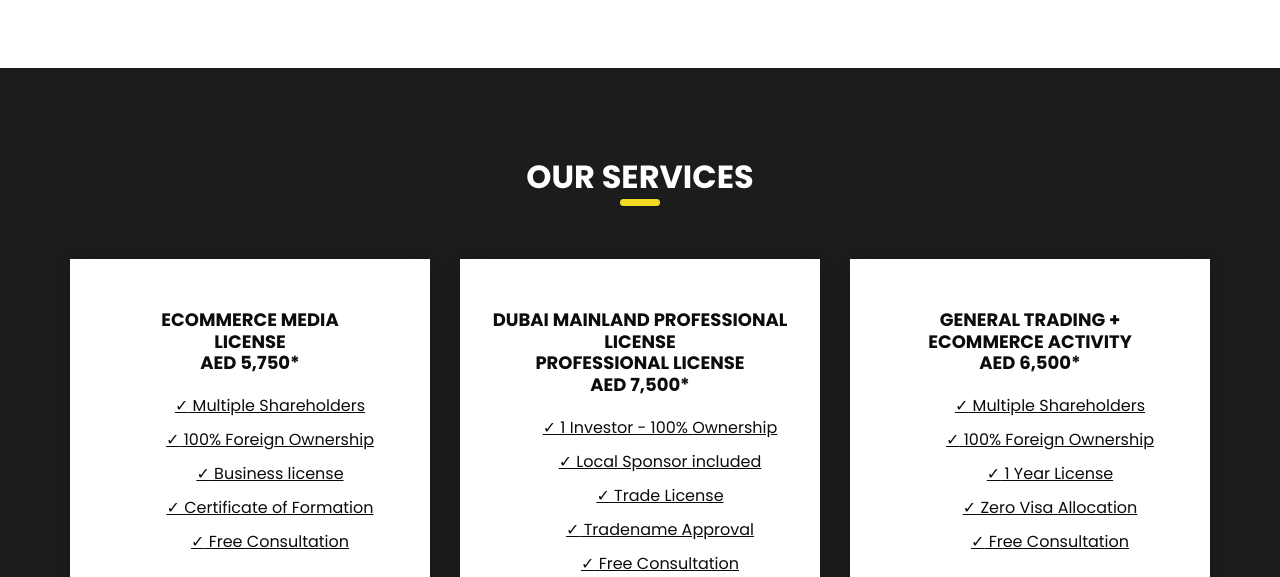
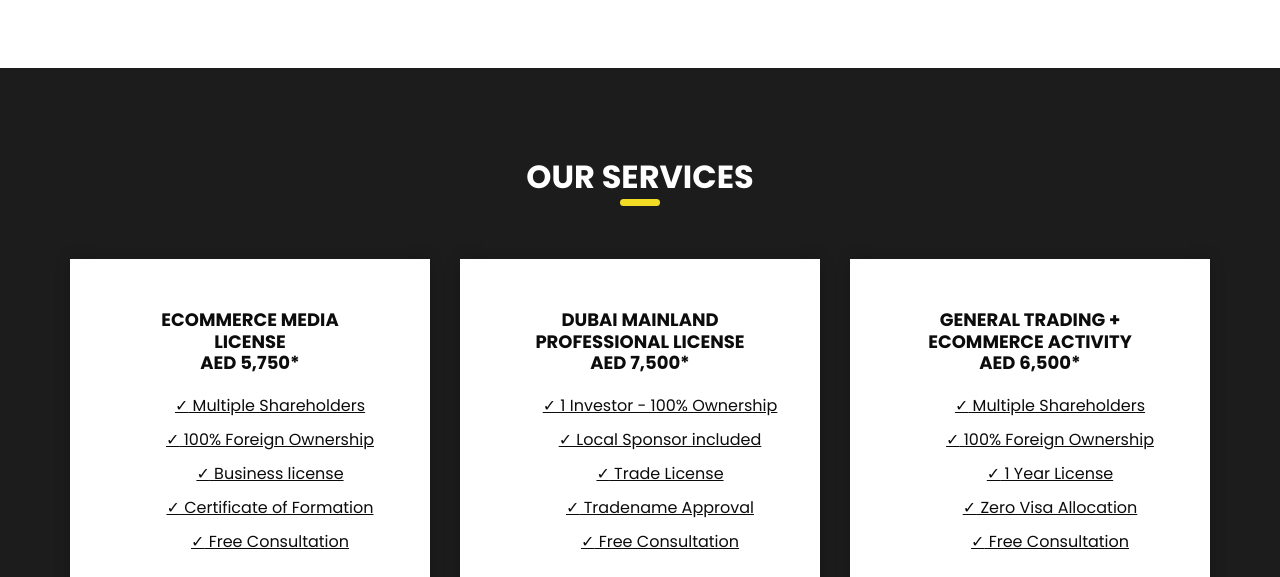
Before and after one commit to Raziq7/globalincorporation, a plain HTML site: page index.html in a window 1280 px wide. Shown: the part 1351-1928 px from the top of the page. Drawn offline with nearby package versions, Linux system fonts and the light colour scheme.

Commit message:
first commit 1

```diff
--- a/index.html
+++ b/index.html
@@ -323,7 +323,7 @@ Free Consultation          </li>
             </div>
             <div class="detail-box">
               <h6>
-                Dubai Mainland Professional License <br> Professional License<br>
+                Dubai Mainland <br> Professional License<br>
                 AED 7,500*
               </h6>
              <u>
```
Also changed, not shown: service.html (+1 -1 lines).
